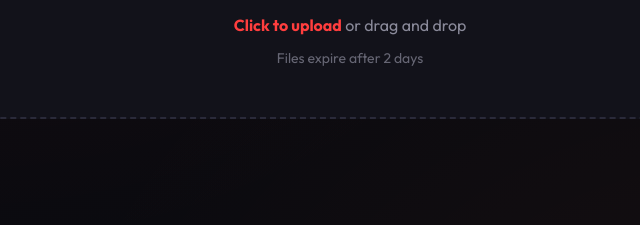
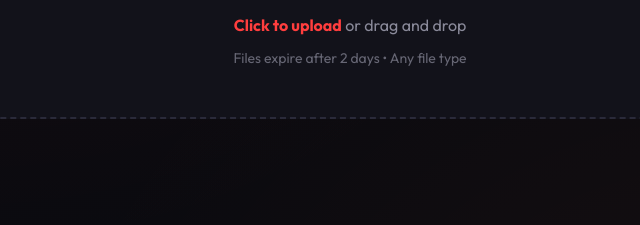
Before and after one commit to Arnsgaming8/xtremsy-files, a plain HTML site: page index.html in a window 1280 px wide. Both pictures are taken after a click on the button "+ New Room". Shown: the part 437-662 px from the top of the page, 290-930 px from the left. Drawn offline with Linux system fonts and the light colour scheme.

Commit message:
Update hint text to show any file type allowed

```diff
--- a/index.html
+++ b/index.html
@@ -893,7 +893,7 @@
             <div class="upload-zone" id="uploadZone" onclick="document.getElementById('fileInput').click()">
                 <div class="upload-zone-icon">📁</div>
                 <p class="upload-zone-text"><strong>Click to upload</strong> or drag and drop</p>
-                <p class="upload-zone-hint">Files expire after 2 days</p>
+                <p class="upload-zone-hint">Files expire after 2 days • Any file type</p>
                 <div class="upload-progress-container" id="uploadProgressContainer" style="display: none;">
                     <div class="upload-progress-bar" id="uploadProgressBar"></div>
                     <p class="upload-progress-text" id="uploadProgressText">Uploading...</p>
```
